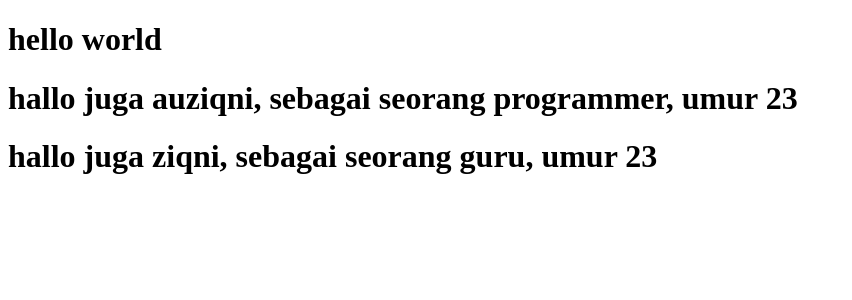
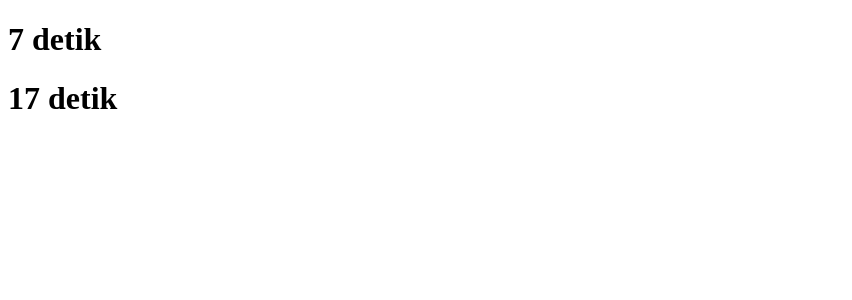
Before and after one commit to auziqni/learnJS, a React (Create React App) app: page / in a window 1280 px wide. Shown: the top 300 px of the page, without its empty margins (0-852 px from the left). Built offline with nearby package versions, Linux system fonts and the light colour scheme.

Commit message:
state and lifevyvle

```diff
--- a/src/App.js
+++ b/src/App.js
@@ -1,24 +1,52 @@
-function Biodata(props) {
-    return <span>umur {props.umur}</span>;
+import { Component } from "react";
+
+//belajar state
+
+class Timer extends Component {
+  constructor(props) {
+    super(props);
+    this.state = {
+      waktu: props.start,
+    };
   }
-function Panggilnama(props) {
+  componentDidMount() {
+    this.interval = setInterval(() => this.increase(), 1000);
+  }
+  componentWillUnmount() {
+    clearInterval(this.interval);
+  }
+  increase() {
+    this.setState((state, props) => ({
+      waktu: parseInt(state.waktu) + 1,
+    }));
+  }
+  render() {
     return (
-        <h1>
-            hallo juga {props.nama}, sebagai seorang {props.profesi},{" "}
-            <Biodata umur={props.umur} />
-        </h1>
+      <div>
+        <h1>{this.state.waktu} detik</h1>
+        {/* <h1>jsksjfhks</h1> */}
+      </div>
     );
   }
-function App() {
+}
+
+class Tulis extends Component {
+  render() {
+    return <h1>test</h1>;
+  }
+}
+class App extends Component {
+  render() {
     return (
       <div className="App">
         <header className="App-header">
-                <h1> hello world</h1>
-                <Panggilnama nama="auziqni" profesi="programmer" umur="23" />
-                <Panggilnama nama="ziqni" profesi="guru" umur="23" />
+          {/* <Tulis /> */}
+          <Timer start="0" />
+          <Timer start="10" />
         </header>
       </div>
     );
   }
+}
 
 export default App;
--- a/src/index.js
+++ b/src/index.js
@@ -4,7 +4,7 @@ import App from "./App";
 
 const root = ReactDOM.createRoot(document.getElementById("root"));
 root.render(
-    <React.StrictMode>
-        <App />
-    </React.StrictMode>
+  <React.StrictMode>
+    <App />
+  </React.StrictMode>
 );
```
Lines whose indentation alone changed are shown as unchanged.
